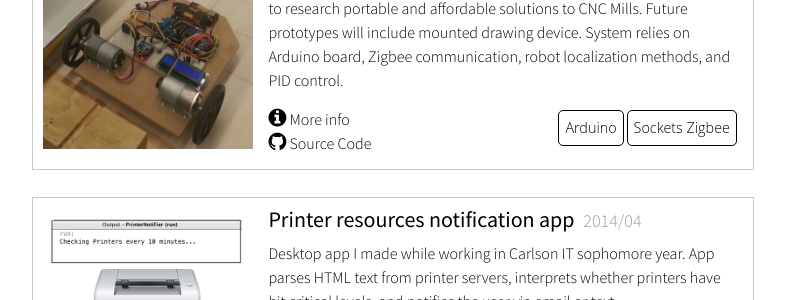
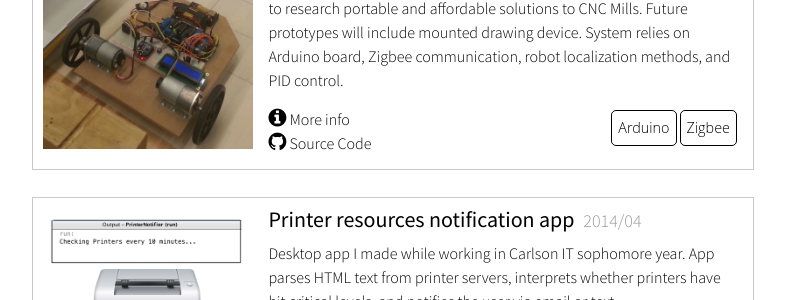
Before and after one commit to ednunezg/ednunezg.github.io, a Jekyll site: the page built from projects.md, in a window 1280 px wide. Shown: the part 1197-1497 px from the top of the page, without its empty margins (238-1029 px from the left). Built offline with Jekyll 4.4.1, drawn with Linux system fonts in a browser that asks for light colours; nearby versions of some CDN libraries.

Commit message:
Changed lil error in projects json file

```diff
--- a/index.html
+++ b/index.html
@@ -21,7 +21,7 @@ I am well versed in Java, iOS development, C, HTML, CSS, JavaScript, Python, and
 
 Sometimes, I'll go <a href="{{ site.url }}/outside">outside</a> to run until my toes bleed or venture on overnight hikes. <br><br>
 
-Here's my <a href="http://www.github.com/eddypuffs">Github</a> and <a href="https://www.linkedin.com/in/nunez087/">LinkedIn</a> . If you'd like to contact me, feel free to shoot me an email at <a href="mailto:ed@ednunez.me">ed@ednunez.me</a>. Look forward to hearing from you!<br>
+Here's my <a href="http://www.github.com/ednunezg">Github</a> and <a href="https://www.linkedin.com/in/ednunezg/">LinkedIn</a> . If you'd like to contact me, feel free to shoot me an email at <a href="mailto:ed@ednunez.me">ed@ednunez.me</a>. Look forward to hearing from you!<br>
 
 </p>
 </div>
--- a/projects.json
+++ b/projects.json
@@ -113,7 +113,7 @@
 			"source":"https://github.com/eddypuffs/Chat_Client_And_Server"
 		},
 
-		"tags":["Arduino","Sockets Zigbee"]
+		"tags":["Arduino","Zigbee"]
 
 	},
 
```
